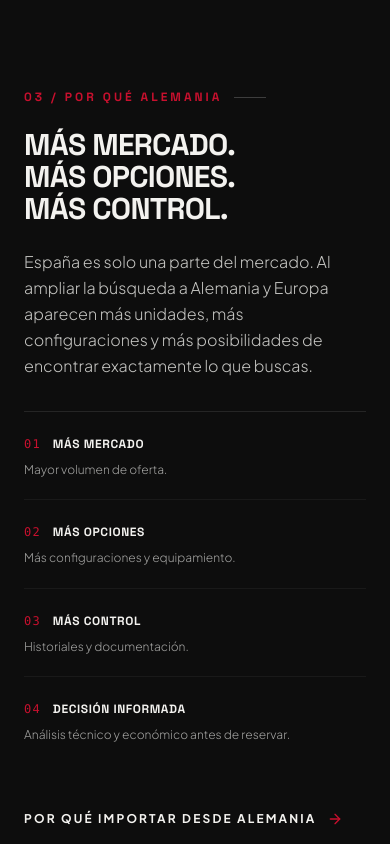
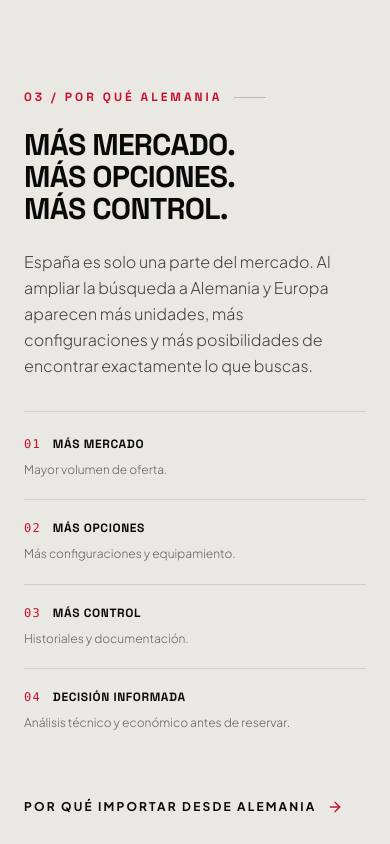
Before and after one commit to tallercesped92-beep/creacion-pagina-chat-gpt, a React (Vite) app: page / in a window 390 px wide. Shown: the part 4060-4904 px from the top of the page. Built offline with nearby package versions, Linux system fonts and the light colour scheme; no server answers.

Commit message:
feat: refine showroom visual rhythm and closing CTA

```diff
--- a/src/components/home/ShowroomClosing.tsx
+++ b/src/components/home/ShowroomClosing.tsx
@@ -1,50 +1,27 @@
 import React from "react";
+import { ArrowRight } from "lucide-react";
 import { motion, useReducedMotion } from "motion/react";
 import bmwM3Image from "../../assets/images/bmw_m3_competition_1787228432881.jpg";
 
-export const ShowroomClosing: React.FC = () => {
+interface ShowroomClosingProps { onCtaClick: () => void; }
+
+export const ShowroomClosing: React.FC<ShowroomClosingProps> = ({ onCtaClick }) => {
   const shouldReduceMotion = useReducedMotion();
-
   return (
-    <section
-      id="cierre"
-      className="relative py-32 sm:py-44 bg-[#0A0A0A] text-[#F3F2EF] overflow-hidden"
-    >
+    <section id="cierre" className="relative py-32 sm:py-44 bg-[#0A0A0A] text-[#F3F2EF] overflow-hidden">
       <div className="absolute inset-0 z-0 overflow-hidden pointer-events-none select-none">
-        <motion.div
-          initial={{ scale: 1 }}
-          animate={{ scale: shouldReduceMotion ? 1 : 1.035 }}
-          transition={{
-            duration: 20,
-            repeat: Infinity,
-            repeatType: "reverse",
-            ease: "easeInOut",
-          }}
-          className="w-full h-full"
-        >
-          <img
-            src={bmwM3Image}
-            alt="BMW M3 Competition en entorno automovilístico"
-            className="w-full h-full object-cover object-center brightness-[1.04] contrast-[1.04]"
-            loading="lazy"
-            referrerPolicy="no-referrer"
-          />
+        <motion.div initial={{ scale: 1 }} animate={{ scale: shouldReduceMotion ? 1 : 1.035 }} transition={{ duration: 20, repeat: Infinity, repeatType: "reverse", ease: "easeInOut" }} className="w-full h-full">
+          <img src={bmwM3Image} alt="BMW M3 Competition en entorno automovilístico" className="w-full h-full object-cover object-center brightness-[1.04] contrast-[1.04]" loading="lazy" referrerPolicy="no-referrer" />
         </motion.div>
-
         <div className="absolute inset-0 bg-gradient-to-t from-[#0A0A0A]/90 via-[#0A0A0A]/35 to-[#0A0A0A]/10" />
         <div className="absolute inset-0 bg-gradient-to-r from-[#0A0A0A]/20 via-transparent to-[#0A0A0A]/15 pointer-events-none" />
       </div>
-
       <div className="max-w-7xl mx-auto px-6 sm:px-8 relative z-10 text-center">
-        <h2 className="font-display text-4xl sm:text-6xl md:text-7xl font-bold tracking-tight uppercase leading-[1.04] text-[#F3F2EF] mb-8 max-w-4xl mx-auto">
-          EL COCHE QUE QUIERES
-          <br />
-          <span className="text-[#C8102E]">EMPIEZA CON UNA BÚSQUEDA.</span>
-        </h2>
-
-        <p className="text-xs sm:text-sm text-[#F3F2EF]/70 font-light max-w-2xl mx-auto tracking-wide leading-relaxed">
-          Investigación, auditoría y acompañamiento profesional para la adquisición e importación de vehículos desde Alemania hacia España. Criterio técnico independiente y presupuesto cerrado.
-        </p>
+        <h2 className="font-display text-4xl sm:text-6xl md:text-7xl font-bold tracking-tight uppercase leading-[1.04] text-[#F3F2EF] mb-8 max-w-4xl mx-auto">EL COCHE QUE QUIERES<br /><span className="text-[#C8102E]">EMPIEZA CON UNA BÚSQUEDA.</span></h2>
+        <p className="text-xs sm:text-sm text-[#F3F2EF]/70 font-light max-w-2xl mx-auto tracking-wide leading-relaxed mb-10">Investigación, auditoría y acompañamiento profesional para la adquisición e importación de vehículos desde Alemania hacia España. Criterio técnico independiente y presupuesto cerrado.</p>
+        <button onClick={onCtaClick} className="group px-9 sm:px-11 py-4 bg-[#C8102E] hover:bg-[#A50C25] text-[#FAF9F6] text-xs sm:text-sm font-bold tracking-[0.18em] uppercase transition-all duration-200 shadow-xl shadow-[#C8102E]/25 inline-flex items-center justify-center cursor-pointer focus-visible:outline-none focus-visible:ring-2 focus-visible:ring-white">
+          <span>QUIERO BUSCAR MI COCHE</span><ArrowRight className="w-4 h-4 ml-3 transform group-hover:translate-x-1 transition-transform" />
+        </button>
       </div>
     </section>
   );
--- a/src/components/home/ShowroomWhyGermany.tsx
+++ b/src/components/home/ShowroomWhyGermany.tsx
@@ -6,119 +6,54 @@ interface ShowroomWhyGermanyProps {
   onNavigateAdvantages: () => void;
 }
 
-export const ShowroomWhyGermany: React.FC<ShowroomWhyGermanyProps> = ({
-  onNavigateAdvantages,
-}) => {
+export const ShowroomWhyGermany: React.FC<ShowroomWhyGermanyProps> = ({ onNavigateAdvantages }) => {
   const advantages = [
-    {
-      num: "01",
-      title: "MÁS MERCADO",
-      desc: "Mayor volumen de oferta.",
-    },
-    {
-      num: "02",
-      title: "MÁS OPCIONES",
-      desc: "Más configuraciones y equipamiento.",
-    },
-    {
-      num: "03",
-      title: "MÁS CONTROL",
-      desc: "Historiales y documentación.",
-    },
-    {
-      num: "04",
-      title: "DECISIÓN INFORMADA",
-      desc: "Análisis técnico y económico antes de reservar.",
-    },
+    { num: "01", title: "MÁS MERCADO", desc: "Mayor volumen de oferta." },
+    { num: "02", title: "MÁS OPCIONES", desc: "Más configuraciones y equipamiento." },
+    { num: "03", title: "MÁS CONTROL", desc: "Historiales y documentación." },
+    { num: "04", title: "DECISIÓN INFORMADA", desc: "Análisis técnico y económico antes de reservar." },
   ];
 
   return (
-    <section
-      id="por-que-alemania"
-      className="py-24 sm:py-32 bg-[#0D0D0D] text-[#F3F2EF] border-b border-white/10"
-    >
+    <section id="por-que-alemania" className="py-24 sm:py-32 bg-[#EAE8E2] text-[#0A0A0A] border-b border-black/10">
       <div className="max-w-7xl mx-auto px-6 sm:px-8">
         <div className="grid grid-cols-1 lg:grid-cols-12 gap-12 lg:gap-16 items-center">
-          {/* Left Column: Text & Minimalist Editorial Advantages */}
           <div className="lg:col-span-6 flex flex-col justify-center">
-            {/* Section Tag */}
             <div className="flex items-center space-x-3 mb-6">
-              <span className="text-xs font-bold tracking-[0.25em] text-[#C8102E] uppercase font-display">
-                03 / POR QUÉ ALEMANIA
-              </span>
-              <div className="h-[1px] w-8 bg-white/20" />
+              <span className="text-xs font-bold tracking-[0.25em] text-[#C8102E] uppercase font-display">03 / POR QUÉ ALEMANIA</span>
+              <div className="h-[1px] w-8 bg-black/20" />
             </div>
-
-            {/* Headline */}
-            <h2 className="font-display text-3xl sm:text-5xl md:text-6xl font-bold tracking-tight uppercase leading-[1.06] text-[#F3F2EF] mb-6">
-              MÁS MERCADO.
-              <br />
-              MÁS OPCIONES.
-              <br />
-              <span className="text-[#F3F2EF]">MÁS CONTROL.</span>
+            <h2 className="font-display text-3xl sm:text-5xl md:text-6xl font-bold tracking-tight uppercase leading-[1.06] text-[#0A0A0A] mb-6">
+              MÁS MERCADO.<br />MÁS OPCIONES.<br /><span>MÁS CONTROL.</span>
             </h2>
-
-            {/* Compact Text */}
-            <p className="text-base sm:text-lg text-[#F3F2EF]/80 font-light leading-relaxed mb-8 max-w-xl">
+            <p className="text-base sm:text-lg text-[#0A0A0A]/75 font-light leading-relaxed mb-8 max-w-xl">
               España es solo una parte del mercado. Al ampliar la búsqueda a Alemania y Europa aparecen más unidades, más configuraciones y más posibilidades de encontrar exactamente lo que buscas.
             </p>
-
-            {/* 4 Editorial Brand Declarations with Generous Vertical Rhythm */}
-            <div className="space-y-6 mb-10 pt-6 border-t border-white/10">
+            <div className="space-y-5 mb-10 pt-6 border-t border-black/10">
               {advantages.map((item, index) => (
-                <div
-                  key={item.num}
-                  className={`pb-5 flex flex-col sm:flex-row sm:items-baseline gap-2 sm:gap-6 ${
-                    index < advantages.length - 1 ? "border-b border-white/5" : ""
-                  }`}
-                >
+                <div key={item.num} className={`pb-5 flex flex-col sm:flex-row sm:items-baseline gap-2 sm:gap-6 ${index < advantages.length - 1 ? "border-b border-black/10" : ""}`}>
                   <div className="flex items-center space-x-3 sm:w-48 flex-shrink-0">
-                    <span className="text-xs font-mono tracking-widest text-[#C8102E]">
-                      {item.num}
-                    </span>
-                    <span className="font-display text-xs sm:text-sm font-bold uppercase tracking-wider text-[#F3F2EF]">
-                      {item.title}
-                    </span>
+                    <span className="text-xs font-mono tracking-widest text-[#C8102E]">{item.num}</span>
+                    <span className="font-display text-xs sm:text-sm font-bold uppercase tracking-wider text-[#0A0A0A]">{item.title}</span>
                   </div>
-                  <p className="text-xs text-[#F3F2EF]/65 font-light leading-relaxed flex-1">
-                    {item.desc}
-                  </p>
+                  <p className="text-xs text-[#0A0A0A]/60 font-light leading-relaxed flex-1">{item.desc}</p>
                 </div>
               ))}
             </div>
-
-            {/* CTA to /importacion */}
             <div>
-              <button
-                onClick={onNavigateAdvantages}
-                className="group inline-flex items-center text-xs sm:text-sm font-bold tracking-[0.18em] uppercase text-[#F3F2EF] hover:text-[#C8102E] transition-colors cursor-pointer"
-              >
+              <button onClick={onNavigateAdvantages} className="group inline-flex items-center text-xs sm:text-sm font-bold tracking-[0.18em] uppercase text-[#0A0A0A] hover:text-[#C8102E] transition-colors cursor-pointer">
                 <span>POR QUÉ IMPORTAR DESDE ALEMANIA</span>
                 <ArrowRight className="w-4 h-4 ml-2.5 text-[#C8102E] transform group-hover:translate-x-1.5 transition-transform" />
               </button>
             </div>
           </div>
-
-          {/* Right Column: High-Impact Automotive Photograph (Audi Q5 Sportback) */}
-          <div className="lg:col-span-6 relative group overflow-hidden bg-black border border-white/10">
+          <div className="lg:col-span-6 relative group overflow-hidden bg-black border border-black/10">
             <div className="aspect-[16/11] sm:aspect-[16/10] overflow-hidden">
-              <img
-                src={audiQ5Image}
-                alt="Audi Q5 Sportback importado de Alemania"
-                className="w-full h-full object-cover object-center brightness-100 contrast-[1.02] group-hover:scale-[1.025] transition-transform duration-1000 ease-[0.16,1,0.3,1]"
-                loading="lazy"
-                referrerPolicy="no-referrer"
-              />
+              <img src={audiQ5Image} alt="Audi Q5 Sportback importado de Alemania" className="w-full h-full object-cover object-center brightness-100 contrast-[1.02] group-hover:scale-[1.025] transition-transform duration-1000 ease-[0.16,1,0.3,1]" loading="lazy" referrerPolicy="no-referrer" />
             </div>
-
-            {/* Subtle Editorial Caption Tag */}
             <div className="absolute bottom-0 left-0 right-0 p-5 bg-gradient-to-t from-black via-black/60 to-transparent">
-              <span className="text-[10px] font-mono tracking-widest uppercase text-[#C8102E] block mb-1">
-                REFERENCIA VISUAL · MERCADO EUROPEO
-              </span>
-              <p className="text-xs font-light text-[#F3F2EF]/90">
-                Audi Q5 Sportback: unidades con configuración y mantenimiento oficial en origen.
-              </p>
+              <span className="text-[10px] font-mono tracking-widest uppercase text-[#C8102E] block mb-1">REFERENCIA VISUAL · MERCADO EUROPEO</span>
+              <p className="text-xs font-light text-[#F3F2EF]/90">Audi Q5 Sportback: unidades con configuración y mantenimiento oficial en origen.</p>
             </div>
           </div>
         </div>
```
Also changed, not shown: src/App.tsx (+14 -63 lines), src/components/home/ShowroomIntelligence.tsx (+24 -38 lines), src/components/home/ShowroomProcess.tsx (+20 -79 lines).
